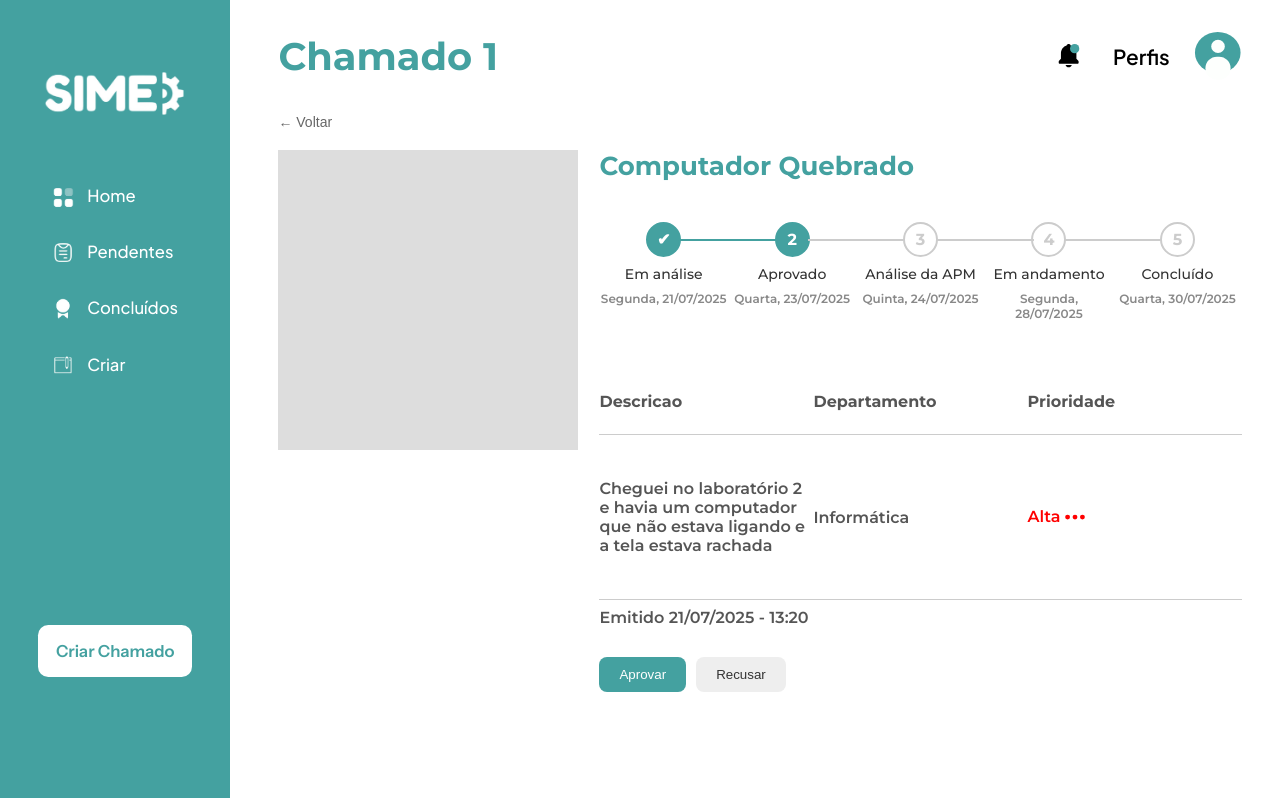
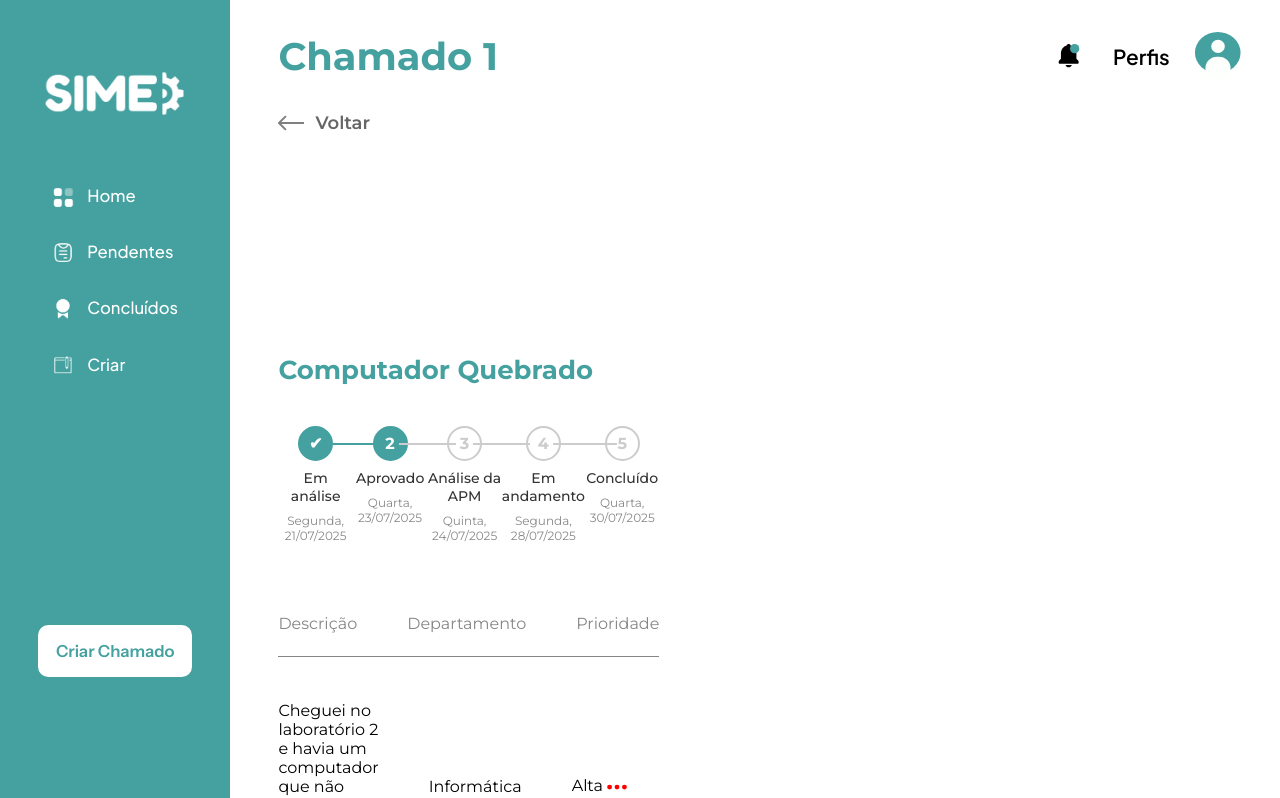
Before and after one commit to etec-SIME/SIME-web-dashboard, an Angular app in the folder SIME-web-dashboard/: page /chamado-detalhe in a window 1280 px wide. Shown: the top 798 px of the page. Built offline with nearby package versions, Linux system fonts and the light colour scheme.

Commit message:
Feat: css :sparkles:

```diff
--- a/SIME-web-dashboard/src/app/pages/chamado-detalhe/chamado-detalhe.component.css
+++ b/SIME-web-dashboard/src/app/pages/chamado-detalhe/chamado-detalhe.component.css
@@ -1,20 +1,37 @@
-.btn-back {
+#btn-back {
+  display: flex;
+  align-items: center;
+  gap: 10px;
   border: none;
   background: none;
   color: #666;
   cursor: pointer;
   margin-bottom: 20px;
-    font-size: 14px;
+  font-size: 18px;
+  font-family: var(--font-montserrat);
+  font-weight: var(--fw-semibold);
 }
 
-.container {
+.content {
   display: grid;
-    grid-template-columns: 1fr 2fr;
+  grid-template-columns: 1.5fr 2fr;
+  gap: 100px;
+}
+
+.preview-container {
+  width: auto;
+  height: auto;
+}
+
+.sub-previews div {
+  width: 10px;
+  height: 10px;
+  background: #ddd;
 }
 
 .preview {
-    width: 300px;
-    height: 300px;
+  width: auto;
+  height: auto;
   background: #ddd;
 }
 
@@ -91,61 +108,59 @@
 
 .details p {
   margin: 8px 0;
-    color: #555;
+  font-weight: var(--fw-regular);
 }
 
 .details-header {
   display: grid;
-    grid-template-columns: 1fr 1fr 1fr;
+  grid-template-columns: repeat(3, 1fr);
+  gap: 50px;
   font-weight: bold;
   padding: 15px 0;
+  color: #868686;
 }
 
 .details-body {
-    border-top: 1px solid #ccc;
-    border-bottom: 1px solid #ccc;
   display: grid;
-    grid-template-columns: 1fr 1fr 1fr;
+  grid-template-columns: repeat(3, 1fr);
+  gap: 50px;
   align-items: center;
   padding: 36px 0;
+  border-top: 1px solid #868686;
+  border-bottom: 1px solid #868686;
 }
 
-.meta {
-    display: flex;
-    gap: 20px;
-    margin-top: 10px;
-}
-
-.alta {
-    color: red;
-}
-.media {
-    color: orange;
-}
-.baixa {
-    color: green;
+#details-date {
+  color: #868686;
 }
 
 .actions {
   margin-top: 30px;
   display: flex;
-    gap: 10px;
+  gap: 30px;
+  justify-self: end;
 }
 
 .btn-approve {
+  font-family: var(--font-montserrat);
+  font-weight: var(--fw-semibold);
+  font-size: 16px;
   background: #44A1A0;
   color: #fff;
   border: none;
-    padding: 10px 20px;
+  padding: 10px 29px 10px 27px;
   border-radius: 8px;
   cursor: pointer;
 }
 
 .btn-reject {
+  font-family: var(--font-montserrat);
+  font-weight: var(--fw-semibold);
+  font-size: 16px;
   background: #eee;
   color: #333;
   border: none;
-    padding: 10px 20px;
+  padding: 0px 29px;
   border-radius: 8px;
   cursor: pointer;
 }
--- a/SIME-web-dashboard/src/app/pages/chamado-detalhe/chamado-detalhe.component.html
+++ b/SIME-web-dashboard/src/app/pages/chamado-detalhe/chamado-detalhe.component.html
@@ -1,12 +1,14 @@
 <!-- Voltar -->
-<button class="btn-back" (click)="voltar()">← Voltar</button>
+<button id="btn-back" (click)="voltar()"><img src="images/iconeFlecha.svg" alt="ícone de flecha">Voltar</button>
 
 <div class="container">
-
-    <div class="preview"></div>
-
   <!-- Infos -->
   <div class="content">
+
+    <div class="sub-preview"></div>
+    <div class="sub-preview"></div>
+    <div class="sub-preview"></div>
+    <div class="preview"></div>
 
         <div class="details">
           <h2>{{ chamado.titulo }}</h2>
@@ -38,11 +40,15 @@
           </div>
 
           <div class="details-info">
+
+              <!-- Header -->
               <div class="details-header">
-                    <p>Descricao</p>
+                  <p>Descrição</p>
                   <p>Departamento</p>
                   <p>Prioridade</p>
               </div>
+
+              <!-- Body -->
               <div class="details-body">
                   <div>
                       <p>{{ chamado.descricao }}</p>
@@ -53,17 +59,17 @@
                   </div>
 
                   <div>
-                        <span   [class.alta]="chamado.prioridade === 'Alta'"
+                      <p  [class.alta]="chamado.prioridade === 'Alta'"
                           [class.media]="chamado.prioridade === 'Média'"
                           [class.baixa]="chamado.prioridade === 'Baixa'">
                           {{ chamado.prioridade }}
                           <img [src]="iconePrioridade[chamado.prioridade]" [alt]="chamado.prioridade" width="20" height="20" align="center" />
-                        </span>
+                      </p>
                   </div>
               </div>
           </div>
-
-            <p>Emitido 21/07/2025 - 13:20</p>
+          <p id="details-date">Emitido 21/07/2025 - 13:20</p>
+        </div>
       </div>
 
       <!-- Botões -->
@@ -71,6 +77,4 @@
         <button class="btn-approve" (click)="aprovar()">Aprovar</button>
         <button class="btn-reject" (click)="recusar()">Recusar</button>
       </div>
-
 </div>
-</div>
```
Also changed, not shown: SIME-web-dashboard/public/images/iconeFlecha.svg (renamed from SIME-web-dashboard/public/images/iconeVoltar.svg), SIME-web-dashboard/src/app/pages/chamado-detalhe/chamado-detalhe.component.ts (line endings or trailing spaces), SIME-web-dashboard/src/app/pages/criar-chamado/criar-chamado.component.css (indentation only), 1 other file (tests, documents, lock files or other folders). Lines whose indentation alone changed are shown as unchanged.
